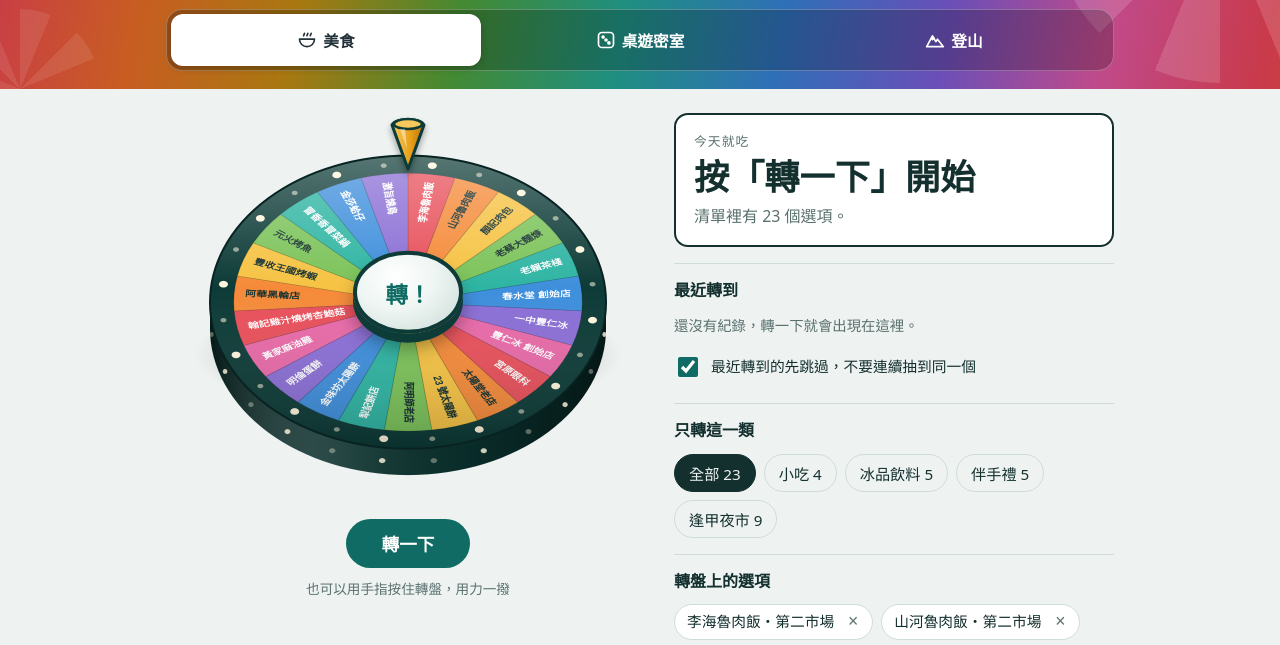
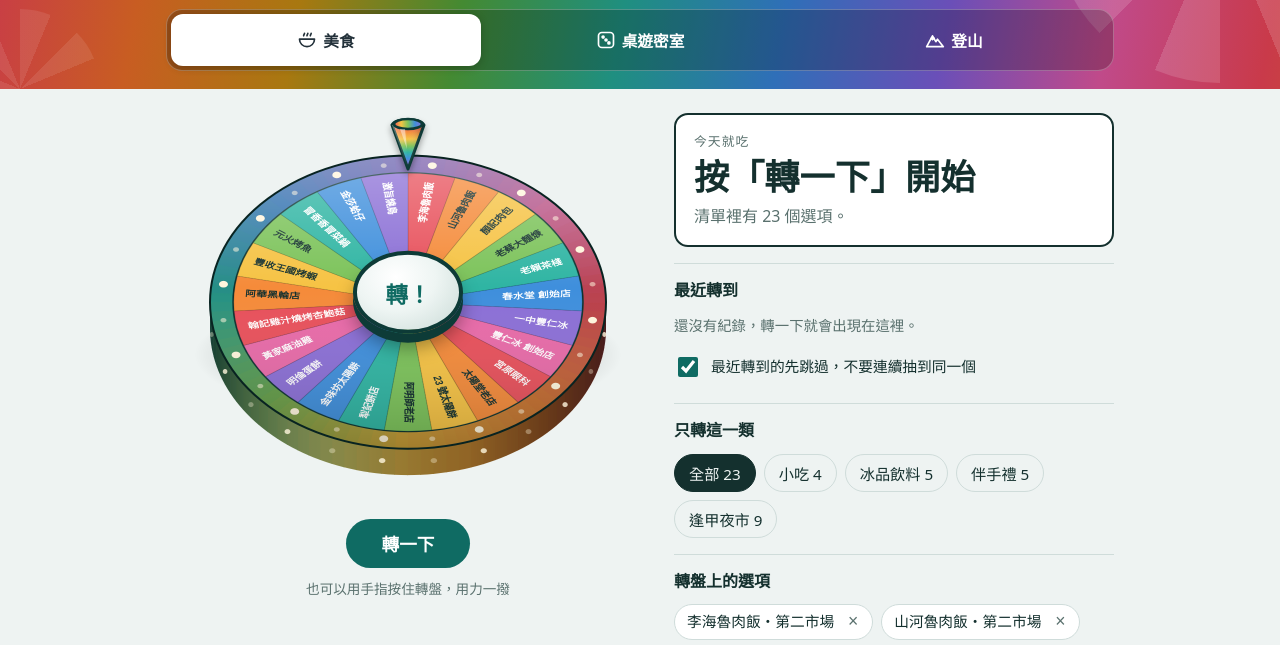
Before and after one commit to a0956530222-a11y/55666, a plain HTML site: page wheel/index.html in a window 1280 px wide. Shown: the part 137-782 px from the top of the page. Drawn offline with Linux system fonts and the light colour scheme.

Commit message:
台中轉轉樂：轉盤外框與指針改成五彩
Co-Authored-By: Claude Opus 5.5 <noreply@anthropic.com>
Claude-Session: https://claude.ai/code/session_01RjTRgTtaL6n1Y88vUja3y2

```diff
--- a/wheel/index.html
+++ b/wheel/index.html
@@ -326,10 +326,15 @@
         <canvas id="wheel" width="880" height="780" aria-hidden="true"></canvas>
         <div class="pointer" aria-hidden="true">
           <svg viewBox="0 0 44 58">
-            <defs><linearGradient id="pg" x1="0" y1="0" x2="1" y2="0"><stop offset="0" stop-color="#f7c95c"/><stop offset=".55" stop-color="#e9a21b"/><stop offset="1" stop-color="#b9780c"/></linearGradient></defs>
+            <defs>
+              <linearGradient id="pg" x1="0" y1="0" x2="0" y2="1"><stop offset="0" stop-color="#e8505b"/><stop offset=".16" stop-color="#f58b3a"/><stop offset=".32" stop-color="#f6c344"/><stop offset=".48" stop-color="#7cc35a"/><stop offset=".62" stop-color="#2fb5a3"/><stop offset=".76" stop-color="#3f8fdc"/><stop offset=".9" stop-color="#8b6fd6"/><stop offset="1" stop-color="#e86aa8"/></linearGradient>
+              <linearGradient id="ps" x1="0" y1="0" x2="1" y2="0"><stop offset="0" stop-color="#ffffff" stop-opacity=".35"/><stop offset=".5" stop-color="#ffffff" stop-opacity="0"/><stop offset="1" stop-color="#000000" stop-opacity=".3"/></linearGradient>
+              <linearGradient id="pc" x1="0" y1="0" x2="1" y2="0"><stop offset="0" stop-color="#e8505b"/><stop offset=".25" stop-color="#f6c344"/><stop offset=".5" stop-color="#7cc35a"/><stop offset=".75" stop-color="#3f8fdc"/><stop offset="1" stop-color="#8b6fd6"/></linearGradient>
+            </defs>
             <ellipse cx="22" cy="10" rx="17" ry="7" fill="#0d3b37"/>
             <path d="M6 10 L38 10 L22 54 Z" fill="url(#pg)" stroke="#0d3b37" stroke-width="3" stroke-linejoin="round"/>
-            <ellipse cx="22" cy="9" rx="14" ry="5" fill="#f7c95c" stroke="#0d3b37" stroke-width="2.5"/>
+            <path d="M6 10 L38 10 L22 54 Z" fill="url(#ps)"/>
+            <ellipse cx="22" cy="9" rx="14" ry="5" fill="url(#pc)" stroke="#0d3b37" stroke-width="2.5"/>
             <path d="M14 14 L19 14 L21 34 Z" fill="#ffffff" opacity=".45"/>
           </svg>
         </div>
@@ -568,6 +573,15 @@
     return "rgb(" + out.join(",") + ")";
   }
 
+  // 在八色之間平滑過渡，t 介於 0～1（繞一圈）
+  function ringColor(palette, t) {
+    var n = palette.length, x = t * n, i = Math.floor(x) % n, f = x - Math.floor(x);
+    function rgb(h) { var v = parseInt(h.replace("#", ""), 16); return [(v >> 16) & 255, (v >> 8) & 255, v & 255]; }
+    var a = rgb(palette[i]), b = rgb(palette[(i + 1) % n]);
+    var c = a.map(function (v, j) { return Math.round(v + (b[j] - v) * f); });
+    return "#" + c.map(function (v) { return ("0" + v.toString(16)).slice(-2); }).join("");
+  }
+
   // 判斷顏色亮不亮，決定字要用深色還是白色
   function isLight(hex) {
     var m = /^#?([0-9a-f]{6})$/i.exec(hex);
@@ -604,12 +618,26 @@
     ctx.restore();
 
     // 2. 轉盤的側面（厚度），左右兩邊加暗，看起來像圓柱
+    var palette = [1, 2, 3, 4, 5, 6, 7, 8].map(function (n) { return token("--seg-" + n); });
+    var RING = 96;
+    // 側面切成很多小片，每片用外圈在那個角度的顏色（較暗），跟著轉盤轉
+    for (var k = 0; k < RING; k++) {
+      var a0 = k * TAU / RING, a1 = a0 + TAU / RING + 0.004;
+      var s0 = a0 + rotation, s1 = a1 + rotation;
+      // 只畫看得到的前半圈（畫面下半部）
+      var m0 = ((s0 % TAU) + TAU) % TAU, m1 = m0 + (a1 - a0);
+      if (m0 >= Math.PI && m1 <= TAU) continue;
+      ctx.beginPath();
+      ctx.ellipse(cx, cy, fr, ry, 0, s0, s1);
+      ctx.ellipse(cx, cy + T, fr, ry, 0, s1, s0, true);
+      ctx.closePath();
+      ctx.fillStyle = shade(ringColor(palette, k / RING), 0.62);
+      ctx.fill();
+    }
     ctx.beginPath();
     ctx.ellipse(cx, cy, fr, ry, 0, 0, Math.PI);
     ctx.ellipse(cx, cy + T, fr, ry, 0, Math.PI, 0, true);
     ctx.closePath();
-    ctx.fillStyle = shade(rim, 0.8);
-    ctx.fill();
     var side = ctx.createLinearGradient(cx - fr, 0, cx + fr, 0);
     side.addColorStop(0, "rgba(0,0,0,.45)");
     side.addColorStop(0.35, "rgba(255,255,255,.10)");
@@ -633,10 +661,19 @@
     ctx.save();
     ctx.translate(cx, cy);
     ctx.scale(1, TILT);
-    ctx.beginPath(); ctx.arc(0, 0, fr, 0, Math.PI * 2);
-    ctx.fillStyle = rim; ctx.fill();
     ctx.rotate(rotation);
+    for (var q = 0; q < RING; q++) {
+      var q0 = q * TAU / RING, q1 = q0 + TAU / RING + 0.004;
+      ctx.beginPath();
+      ctx.moveTo(0, 0);
+      ctx.arc(0, 0, fr, q0, q1);
+      ctx.closePath();
+      ctx.fillStyle = shade(ringColor(palette, q / RING), 0.8);
+      ctx.fill();
+    }
     var sr = fr * 0.88;
+    ctx.beginPath(); ctx.arc(0, 0, sr + 3, 0, TAU);
+    ctx.fillStyle = shade(rim, 0.9); ctx.fill();
     if (!list.length) {
       ctx.beginPath(); ctx.arc(0, 0, sr, 0, Math.PI * 2);
       ctx.fillStyle = token("--surface"); ctx.fill();
--- a/wheel/sw.js
+++ b/wheel/sw.js
@@ -1,6 +1,6 @@
 // 台中轉轉樂的 service worker：先存好 App 檔案，沒有網路也能開啟。
 // 修改任何檔案後，請把 CACHE 的版本號加一，手機才會更新到新版。
-const CACHE = "taichung-wheels-v10";
+const CACHE = "taichung-wheels-v11";
 const FILES = [
   "./",
   "./index.html",
```
Also changed, not shown: wheel/screenshots/food.jpg, wheel/screenshots/games.jpg, wheel/screenshots/hike.jpg, wheel/screenshots/wide.jpg.
